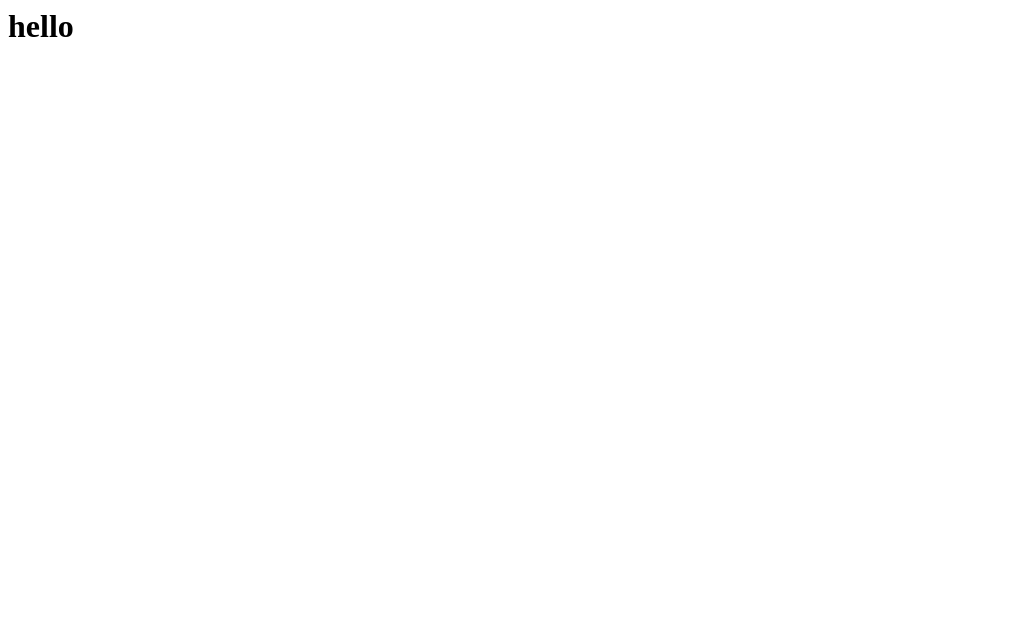
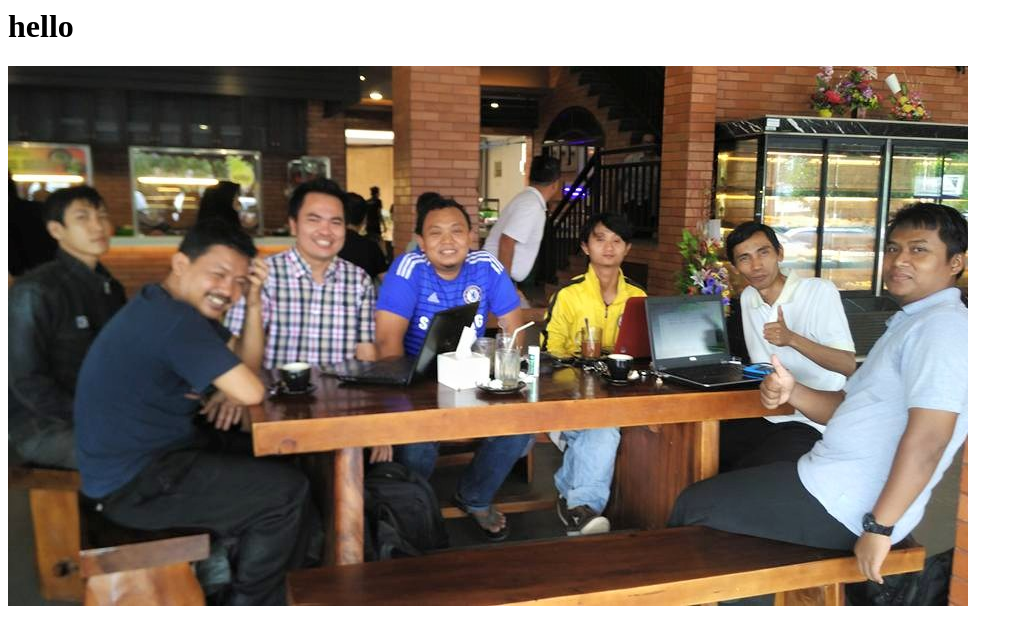
Before and after one commit to batamdev/batamdev.github.io, a plain HTML site: page index.html in a window 1280 px wide. Shown: the whole page, without its empty margins (0-1023 px from the left). Drawn offline with Linux system fonts and the light colour scheme.

Commit message:
coba upload gambar dan tampilkan

```diff
--- a/index.html
+++ b/index.html
@@ -1 +1,2 @@
 <h1>hello</h1>
+<img src="/img/kopdar002.jpg"/>
```
Also changed, not shown: img/kopdar002.jpg (added).
